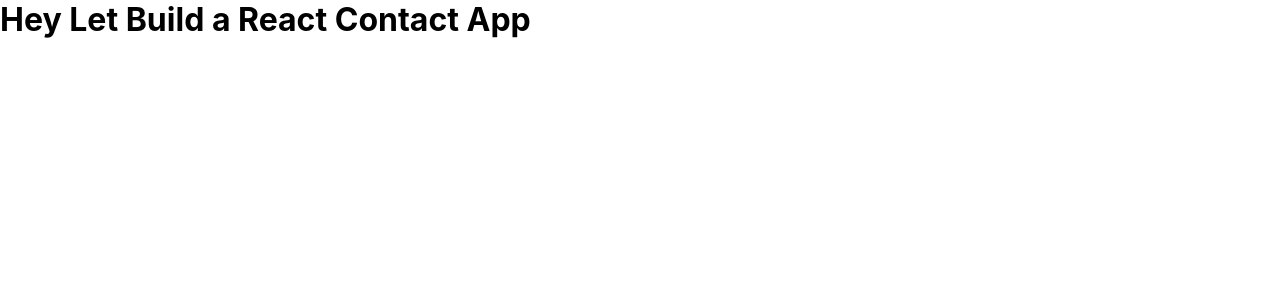
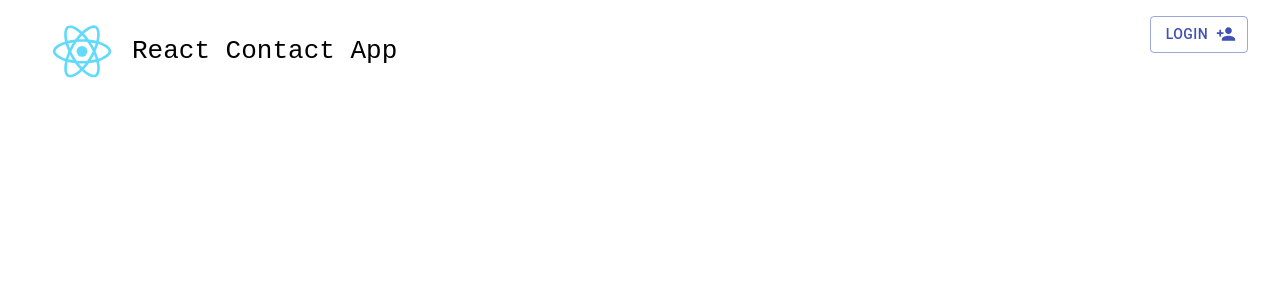
Before and after one commit to bineetNaidu/react-contact-app, a React (Create React App) app: page / in a window 1280 px wide. Shown: the top 300 px of the page. Built offline with nearby package versions, Linux system fonts and the light colour scheme.

Commit message:
-- add react logo -- add header w/ styles

```diff
--- a/src/App.tsx
+++ b/src/App.tsx
@@ -1,16 +1,16 @@
 import React from 'react';
 import { Switch, Route } from 'react-router-dom';
 import { AnimatePresence } from 'framer-motion';
+import Header from './Header';
 // Statics
 import './App.css';
 
 const App: React.FC = () => {
   return (
     <div className="app">
+      <Header />
       <Switch>
-        <AnimatePresence>
-          <h1>Hey Let Build a React Contact App</h1>
-        </AnimatePresence>
+        <AnimatePresence></AnimatePresence>
       </Switch>
     </div>
   );
--- /dev/null
+++ b/src/Header.css
@@ -0,0 +1,27 @@
+.header {
+  margin: 1rem 2rem;
+  display: flex;
+  justify-content: space-between;
+}
+
+.header__brand {
+  display: flex;
+  justify-content: space-between;
+  flex: 1;
+  align-items: center;
+  cursor: pointer;
+  color: black;
+  text-decoration: none;
+}
+
+.header__brand > img {
+  object-fit: contain;
+  min-height: 20px;
+  max-width: 100px;
+}
+
+.header__brand > h1 {
+  font-weight: 300;
+  font-family: monospace;
+  flex: 1;
+}
--- /dev/null
+++ b/src/Header.tsx
@@ -0,0 +1,31 @@
+import React from 'react';
+import logo from './logo.svg';
+import './Header.css';
+import { Link } from 'react-router-dom';
+import PersonAddIcon from '@material-ui/icons/PersonAdd';
+import Button from '@material-ui/core/Button';
+
+const Header: React.FC = () => {
+  return (
+    <div className="header">
+      <Link to="/" className="header__brand">
+        <img src={logo} alt="brandlogo" />
+        <h1>React Contact App</h1>
+      </Link>
+
+      <div className="header__ctx">
+        <Link to="/login">
+          <Button
+            variant="outlined"
+            color="primary"
+            endIcon={<PersonAddIcon />}
+          >
+            Login
+          </Button>
+        </Link>
+      </div>
+    </div>
+  );
+};
+
+export default Header;
```
Also changed, not shown: src/logo.svg (added).
